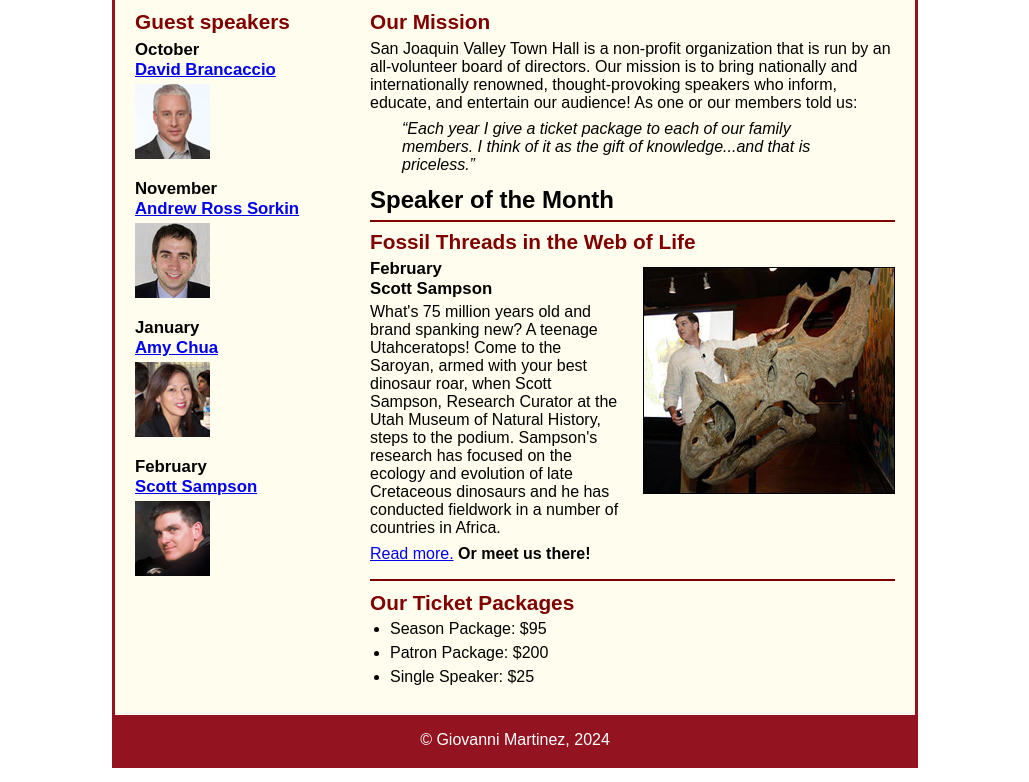
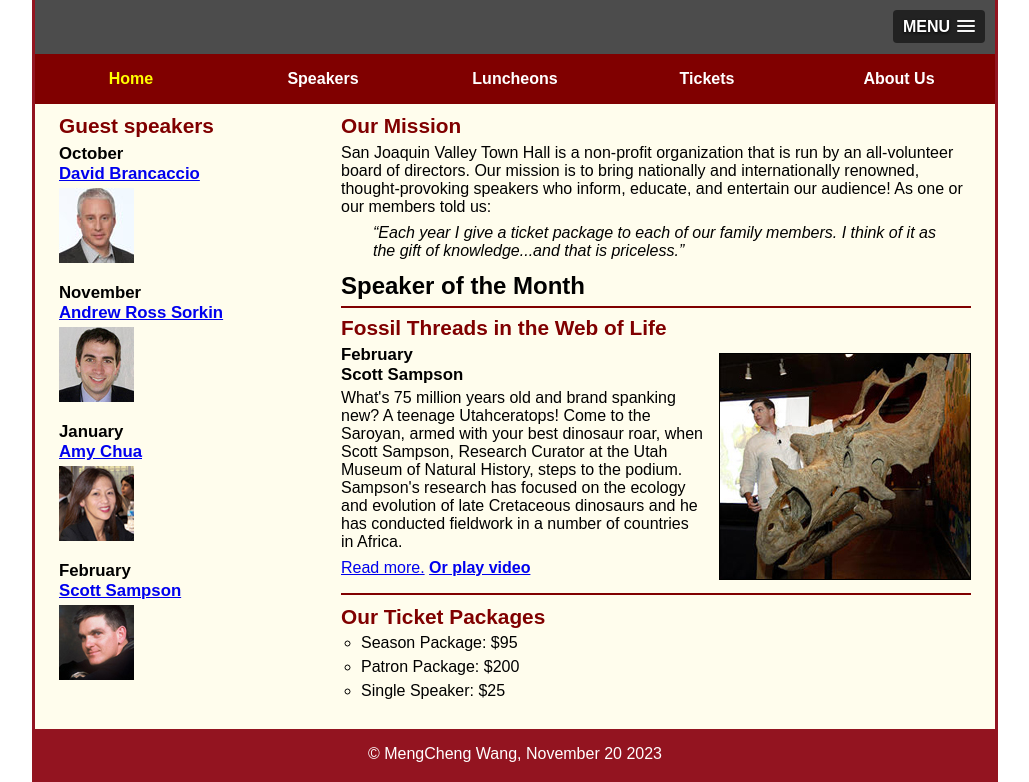
Before and after one commit to Gm31518821/A11, a plain HTML site: page index.html in a window 1280 px wide. Shown: the part 123-905 px from the top of the page, without its empty margins (125-1154 px from the left). Drawn offline with nearby package versions, Linux system fonts and the light colour scheme.

Commit message:
Update index.html

```diff
--- a/index.html
+++ b/index.html
@@ -3,9 +3,18 @@
 
 <head>
 	<meta charset="utf-8">
+	<meta name="viewport" content="width=device-width, initial-scale=1">
 	<title>San Joaquin Valley Town Hall</title>
 	<link rel="shortcut icon" href="images/favicon.ico">
-	<link rel="stylesheet" href="styles/c6_main.css">
+	<link rel="stylesheet" href="styles/c8_main.css">
+	<link rel="stylesheet" href="styles/slicknav.css">
+    <script src="https://code.jquery.com/jquery-3.6.0.min.js"></script>
+    <script src="js/jquery.slicknav.min.js"></script>
+    <script type="text/javascript">
+        $(document).ready(function(){
+            $('#nav_menu').slicknav({prependTo:"#mobile_menu"});
+        });
+    </script>
 </head>
 
 <body>
@@ -14,6 +23,24 @@
 		<h2>San Joaquin Valley Town Hall</h2>
 		<h3>Celebrating our <span class="shadow">75<sup>th</sup></span> Year</h3>
 	</header>
+
+	<nav id="mobile_menu"></nav>
+	<nav id="nav_menu">
+		<ul>
+			<li><a class="current" href="index.html">Home</a></li>
+			<li><a href="#">Speakers</a></li>
+			<li><a href="#">Luncheons</a></li>
+			<li><a href="#">Tickets</a></li>
+			<li><a href="#">About Us</a>
+				<ul>
+					<li><a href="#">Our History</a></li>
+					<li><a href="#">Board of Directors</a></li>
+					<li><a href="#">Past Speakers</a></li>
+					<li><a href="#">Contact Information</a></li>
+				</ul>
+			</li>
+		</ul>
+	</nav>
 	<main>
 		<section>
 			<h2>Our Mission</h2>
@@ -34,7 +61,7 @@
 				Curator at the Utah Museum of Natural History, steps to the podium. Sampson's research
 				has focused on the ecology and evolution of late Cretaceous dinosaurs and he has conducted
 				fieldwork in a number of countries in Africa.</p>
-				<p><a href="speakers/c6_sampson.html">Read more.</a>&nbsp;<b>Or meet us there!</b></p>
+				<p><a href="speakers/c6_sampson.html">Read more.</a>&nbsp;<b><a href="media/sampson.mp4" target="_blank">Or play video</a></b></p>
 			</article>
 
 			<h2>Our Ticket Packages</h2>
@@ -47,6 +74,7 @@
 
 		<aside>
 			<h2>Guest speakers</h2>
+			<div>
 				<h3>October<br><a href="speakers/brancaccio.html">David Brancaccio</a></h3>
 				<img src="images/brancaccio75.jpg" alt="David Brancaccio photo">
 				<h3>November<br><a href="speakers/sorkin.html">Andrew Ross Sorkin</a></h3>
@@ -55,10 +83,11 @@
 				<img src="images/chua75.jpg" alt="Amy Chua photo">
 				<h3>February<br><a href="speakers/c6_sampson.html">Scott Sampson</a></h3>
 				<img src="images/sampson75.jpg" alt="Scott Sampson photo">
+			</div>
 		</aside>
 	</main>
 	<footer>
-		<p>&copy; Giovanni Martinez, 2024</p>
+		<p>&copy; MengCheng Wang, November 20 2023 </p>
 	</footer>
 </body>
 </html>
```
Lines whose indentation alone changed are shown as unchanged.
